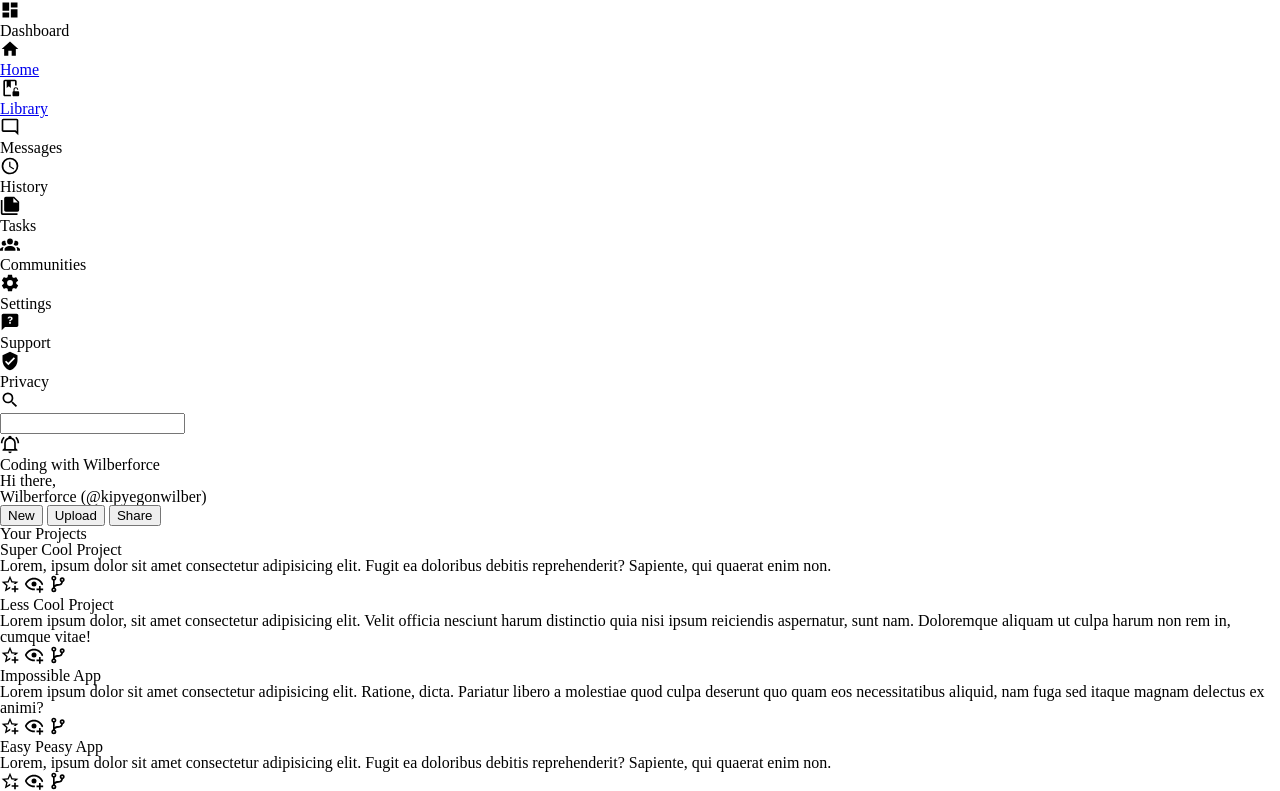
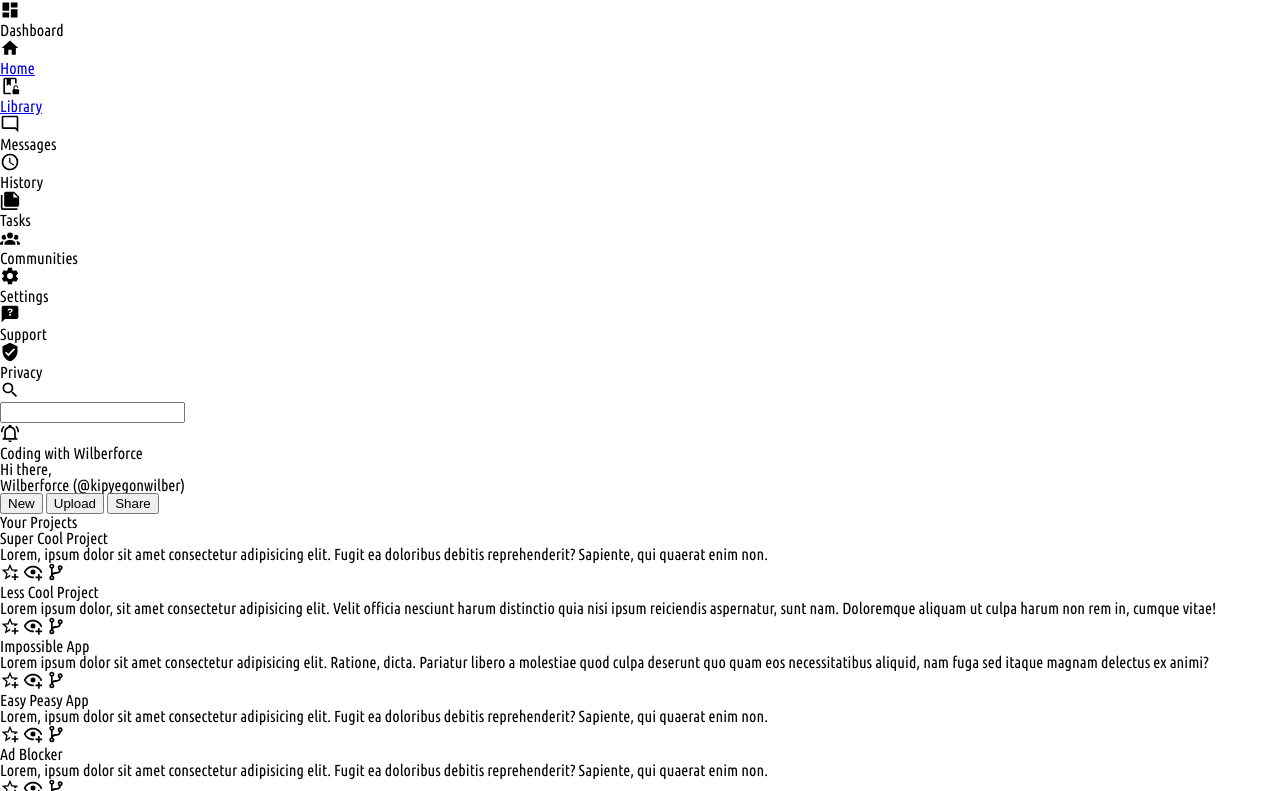
Before and after one commit to wilberforce001/Project-Admin-Dashboard-Revised, a plain HTML site: page index.html in a window 1280 px wide. Shown: the top 791 px of the page. Drawn offline with Linux system fonts and the light colour scheme.

Commit message:
Defined styling elements for the root pseudo class

```diff
--- a/index.html
+++ b/index.html
@@ -7,6 +7,10 @@
   <link rel="stylesheet" href="style.css">
   <link rel="stylesheet" href="reset.css">
   <link rel="icon" type="image/x-icon" href="/icons/home.svg">
+  <link
+      href="https://fonts.googleapis.com/css2?family=Ubuntu+Condensed&display=swap"
+      rel="stylesheet"
+    />
 </head>
 <body>
 
--- a/style.css
+++ b/style.css
@@ -0,0 +1,23 @@
+:root {
+    font-size: 16px;
+    font-family: "Ubuntu Condensed", sans-serif;
+    --text-primary: black;
+    --text-secondary: white;
+    --bg-primary: #23232e;
+    --bg-secondary: #141418;
+    --transition-speed: 1s;
+    --drawer-color: #0ea5e9;
+    --drawer-width: clamp(210px, 22vw, 325px);
+    --nav-bg-1: #f8f8f8;
+    --nav-color-1: #c9c9c9;
+    --nav-color-2: #62daff6e;
+    --blue-1: #084c61;
+    --gh-avatar: url("https://github.com/kipyegonwilber.jpeg");
+    --gh-avatar2: url("https://github.com/james.png");
+    --gh-avatar3: url("https://github.com/bob.png");
+    --gh-avatar4: url("https://github.com/alice.png");
+    --gh-avatar5: url("https://github.com/amy.png");
+    --content-gray: rgb(235, 235, 235);
+    --transition-notDrawer: margin-left 0.4s ease-in;
+    --transition-drawer: width 0.4s ease-in;
+}
```
Also changed, not shown: kipyegonwilber.jpeg (added).
